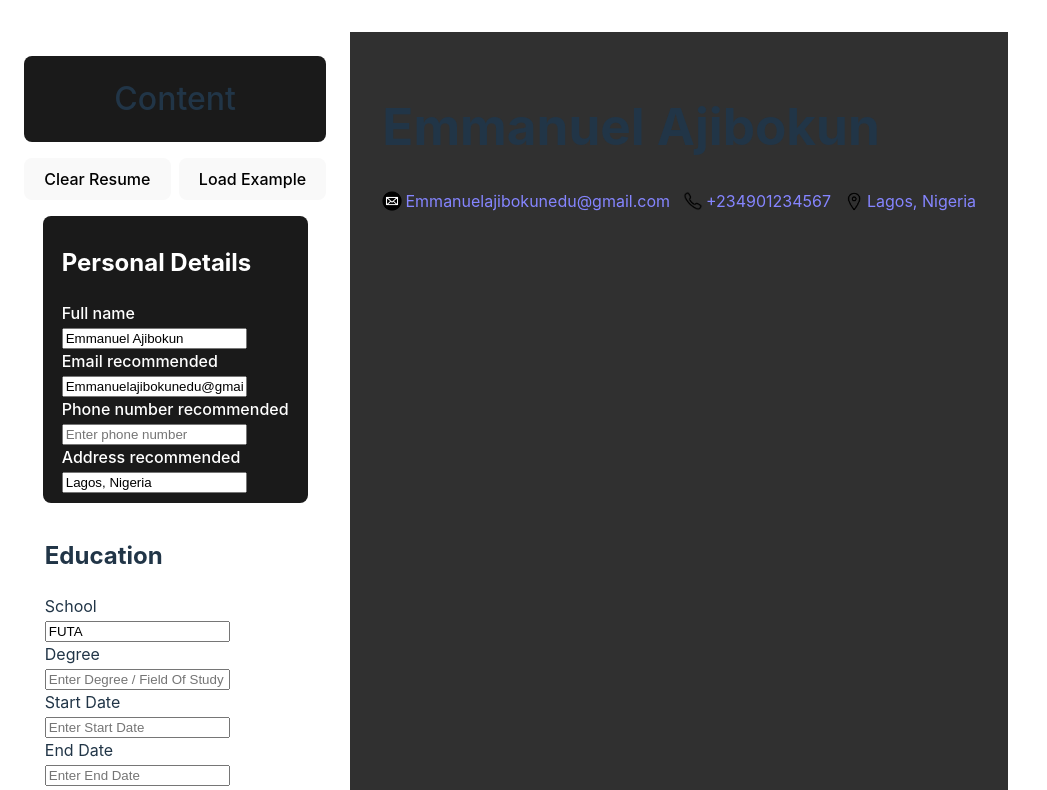
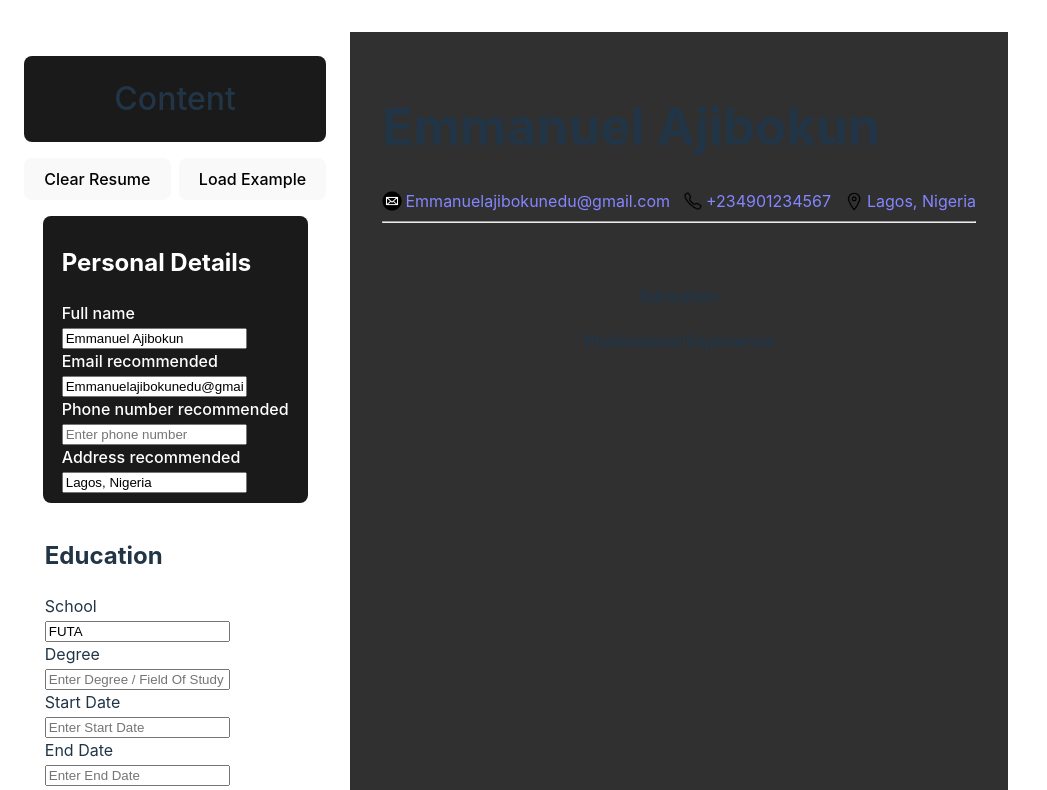
Before and after one commit to EmmanuelAjibokun/cv-application, a React (Vite) app: page / in a window 1280 px wide. Shown: the top 790 px of the page, without its empty margins (0-1047 px from the left). Built offline with nearby package versions, Linux system fonts and the light colour scheme.

Commit message:
set states for education component and pass state from parent to child component

```diff
--- a/src/App.css
+++ b/src/App.css
@@ -69,3 +69,10 @@
   margin-left: 0.2em;
   color: #8585ff;
 }
+
+/* hr {
+  border: 1px solid red;
+} */
+.subbody h4 {
+  text-align: center;
+}
--- a/src/App.jsx
+++ b/src/App.jsx
@@ -8,10 +8,20 @@ import Template from './components/template/Template'
 import { useState } from 'react'
 
 function App() {
+  // Personal component states
   const [person, setPerson] = useState("Emmanuel Ajibokun")
   const [mail, setMail] = useState("Emmanuelajibokunedu@gmail.com")
   const [num, setNum] = useState("+234901234567")
   const [addr, setAddr] = useState("Lagos, Nigeria")
+
+  // Education states
+  const [school, setSchool] = useState("FUTA")
+  const [position, setPosition] = useState("Applied Geology")
+  const [startdate, setStartdate] = useState("17/02/2019")
+  const [enddate, setEnddate] = useState("present")
+  const [location, setLocation] = useState("Akure, Nigeria")
+
+  // Experience states
 
   return (
     <div className='app'>
@@ -20,8 +30,14 @@ function App() {
           <div>Content</div>
         </div>
         <FastAction />
-        <Personal val={{person, mail, num, addr}} setVal={{setPerson, setMail, setNum, setAddr}} />
-        <Education />
+        <Personal
+          val={{person, mail, num, addr}}
+          setVal={{setPerson, setMail, setNum, setAddr}}
+          />
+        <Education
+          val={{school, position, startdate, enddate, location}}
+          setVal={{setSchool, setPosition, setStartdate, setEnddate, setLocation}}
+          />
         <Experience />
       </sidebar>
       <sections className="cv">
--- a/src/components/template/Template.jsx
+++ b/src/components/template/Template.jsx
@@ -22,6 +22,21 @@ export default function Template({val}) {
             <p>{val.addr}</p>
           </div>
         </div>
+        <hr />
+      </div>
+      <div className="body">
+        <div className="subbody">
+          <h4>Education</h4>
+          <div className="cat">
+            <div className="left_side">
+
+            </div>
+            <div className="right_side"></div>
+          </div>
+        </div>
+        <div className="subbody">
+          <h4>Professional Experience</h4>
+        </div>
       </div>
     </div>
   )
```
